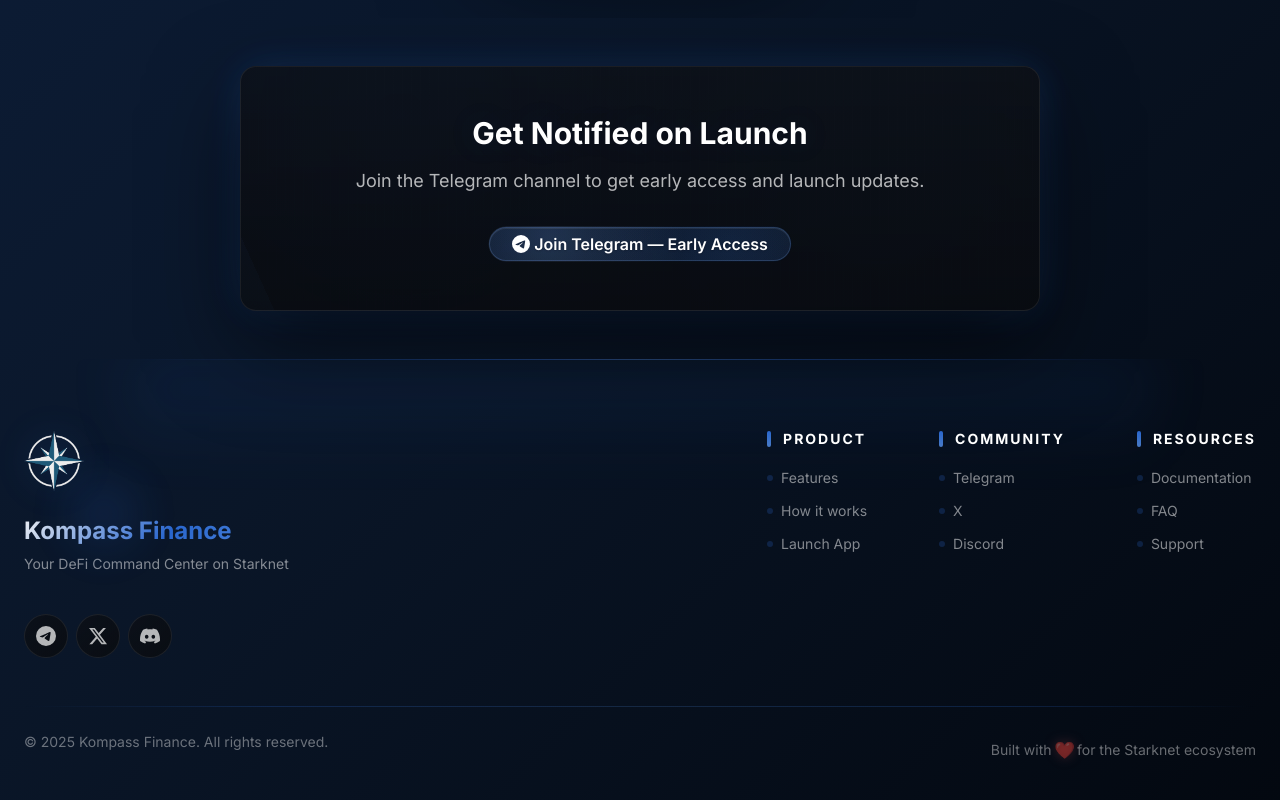
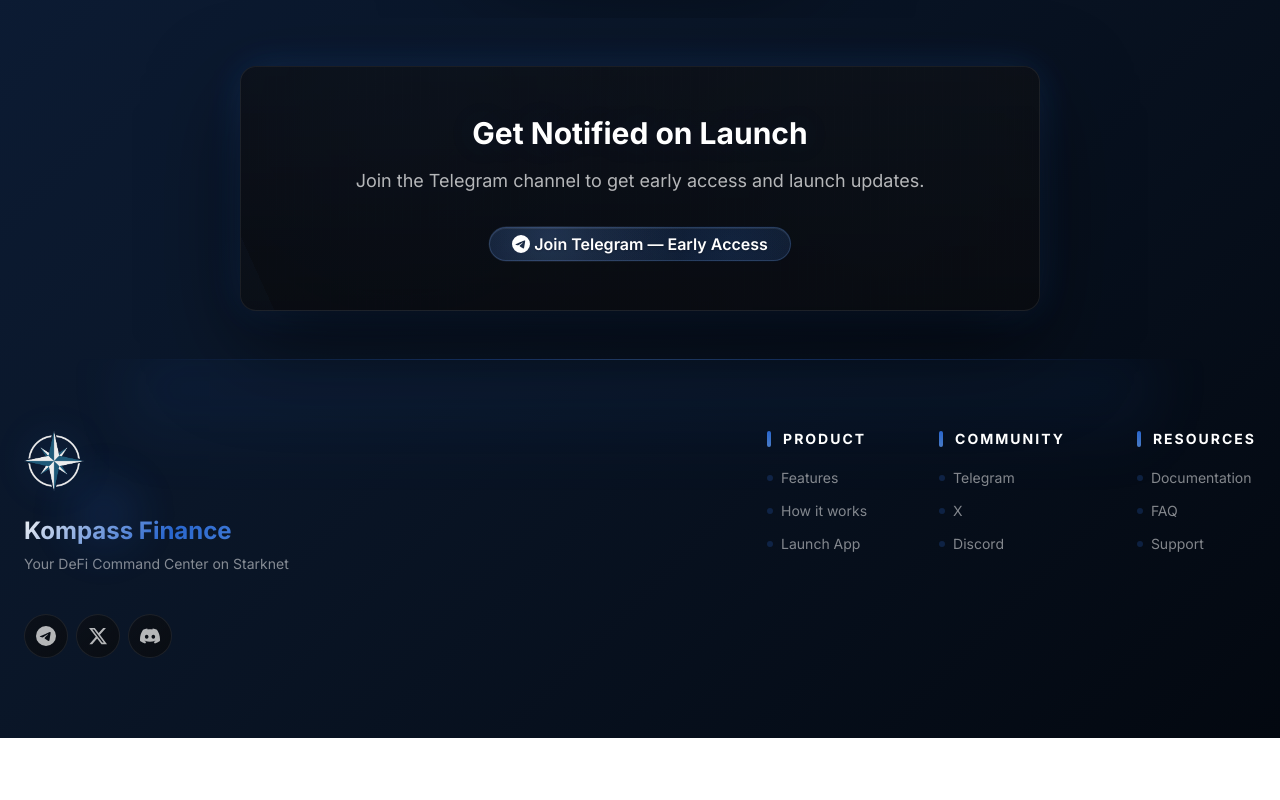
Before and after one commit to SusanAcharya/defi-dashboard, a React (Vite) app: page / in a window 1280 px wide. Shown: the part 3223-4023 px from the top of the page. After the commit the page ends 3961 px from the top, so only its background shows below. Built offline with nearby package versions, Linux system fonts and the light colour scheme.

Commit message:
landing page

```diff
--- a/src/pages/Landing/Landing.tsx
+++ b/src/pages/Landing/Landing.tsx
@@ -747,19 +747,6 @@
               </div>
             </div>
           </div>
-
-          <div className={styles.landing__footerDivider} />
-
-          <div className={styles.landing__footerBottom}>
-            <p className={styles.landing__footerCopyright}>
-              © 2025 Kompass Finance. All rights reserved.
-            </p>
-            <div className={styles.landing__footerBuiltWith}>
-              <span>Built with</span>
-              <span className={styles.landing__footerHeart}>❤️</span>
-              <span>for the Starknet ecosystem</span>
-            </div>
-          </div>
         </div>
       </footer>
     </div>
```
